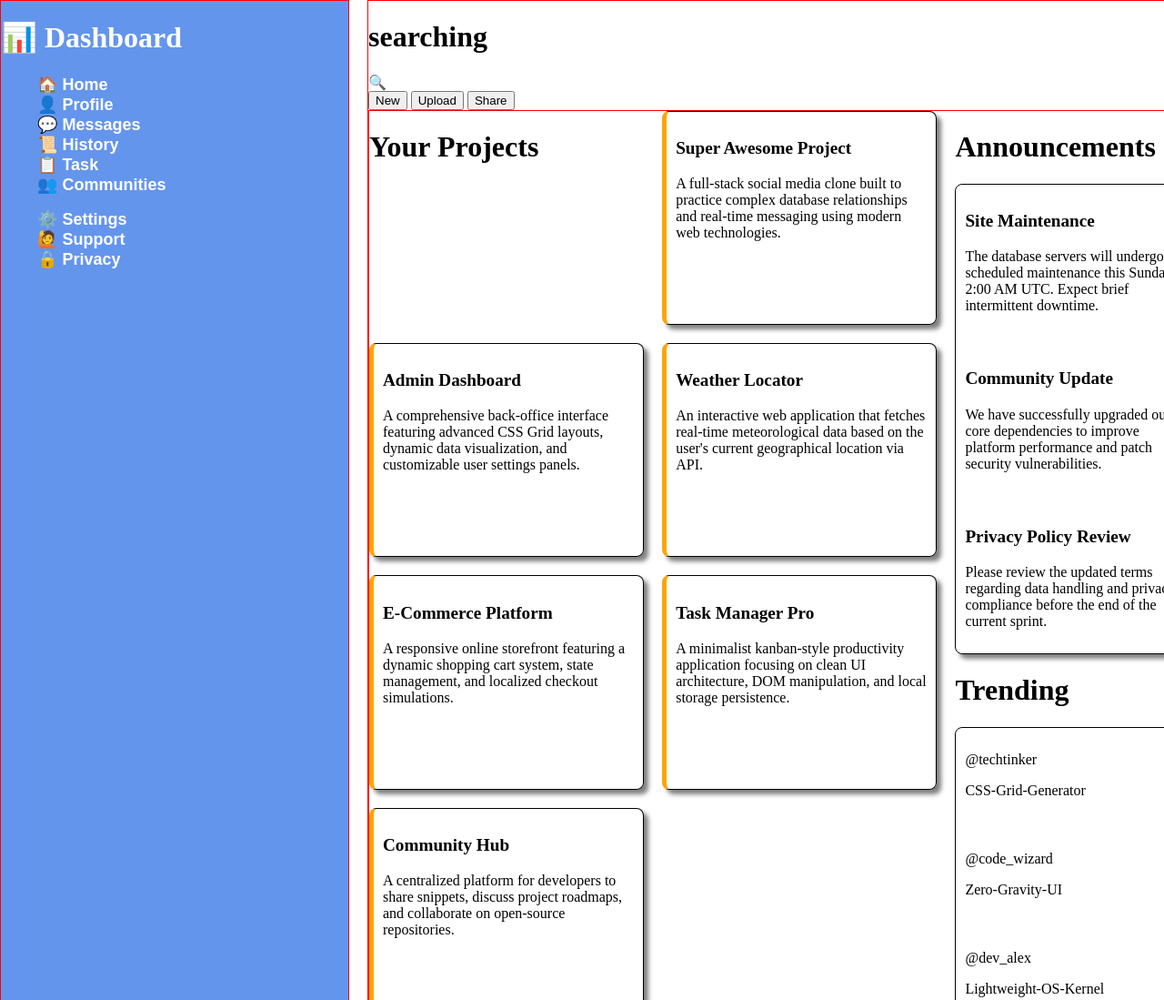
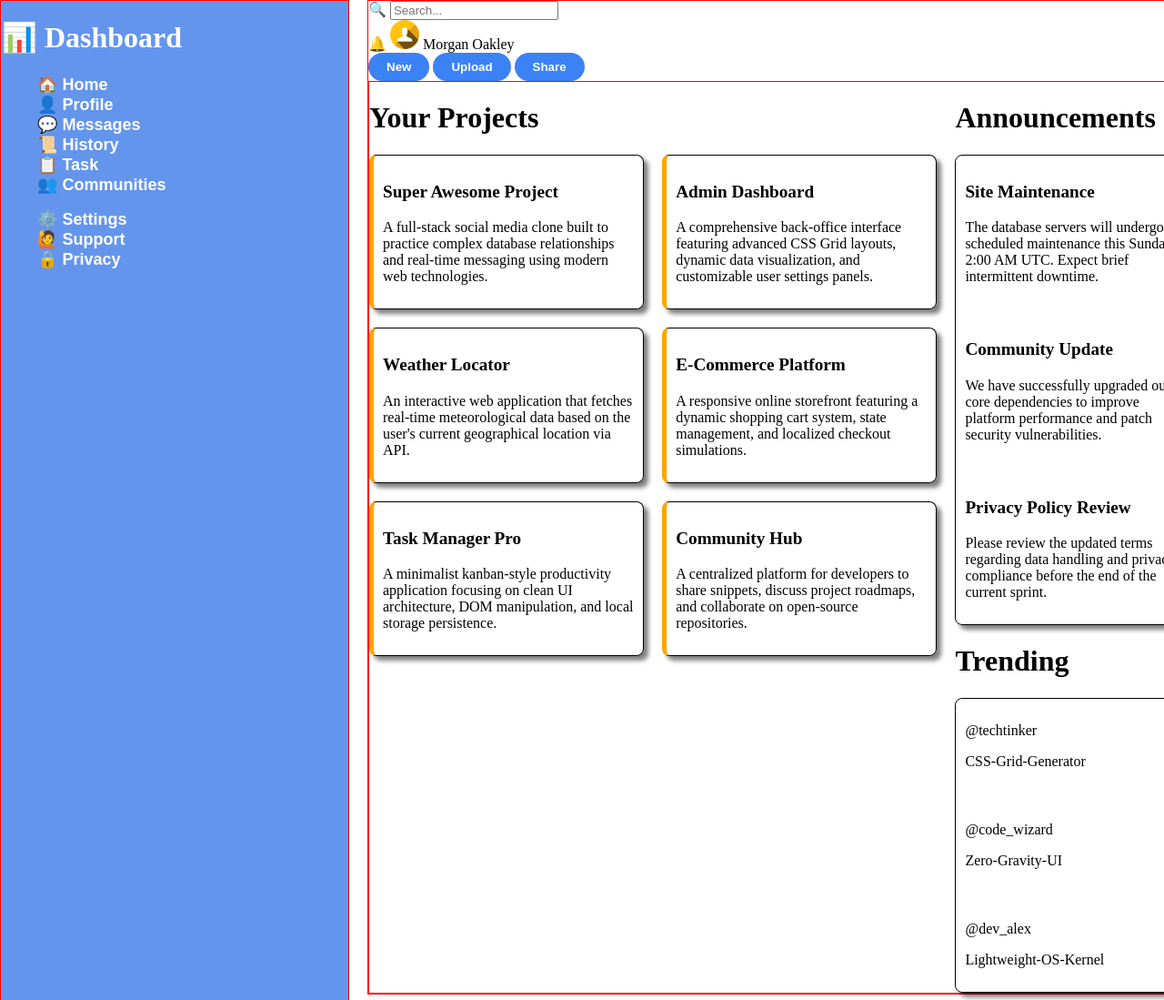
Before and after one commit to bbastiann/Project-Admin-Dashboard, a plain HTML site: page index.html in a window 1280 px wide. Shown: the top 1099 px of the page at 91% size. Drawn offline with Linux system fonts and the light colour scheme.

Commit message:
added avatar and header items

```diff
--- a/css/style.css
+++ b/css/style.css
@@ -5,6 +5,7 @@
 body,
 html {
   height: 100%;
+  width: 100%;
   margin: 0;
 }
 
@@ -101,3 +102,22 @@
 .announce-card{
     padding: 10px;
 }
+
+.aside-content{
+    display: grid;
+    grid-template-rows: auto auto
+}
+
+.avatar{
+    width: 2rem;
+}
+
+.btn-grid button {
+    padding: 8px 20px;
+    border: none;
+    border-radius: 20px;
+    background-color: #3b82f6;
+    color: white;
+    font-weight: bold;
+    cursor: pointer;
+}
--- a/index.html
+++ b/index.html
@@ -30,22 +30,29 @@
             </div>
         </div>
         <div class="right-side">
-            <div class="search-container">
-                <h1>searching</h1>
+            <div class="header">
+                <div class="header-top">
                     <div class="search-bar">
-                    <label for="seach">🔍</label>
-                    <label for="seach" type="text">
+                        🔍 <input type="text" placeholder="Search...">
                     </div>
-                <div class="profile"></div>
-                <div class="buttons">
+                    <div class="profile-menu">
+                        <span class="notification-icon">🔔</span>
+                        <img class="avatar" src="img/icon.png">
+                        <span class="username">Morgan Oakley</span>
+                    </div>
+                </div>
+                <div class="header-bottom">
+                    <div class="btn-grid">
                         <button>New</button>
                         <button>Upload</button>
                         <button>Share</button>
                     </div>
                 </div>
+            </div>
             <div class="main-content">
+                <div>
+                    <h1>Your Projects</h1>
                     <div class="projects-grid">
-                    <h1>Your Projects</h1>
                         <div class="project-card">
                             <p class="titulo">Super Awesome Project</p>
                             <p class="texto">A full-stack social media clone built to practice complex database
@@ -58,12 +65,14 @@
                         </div>
                         <div class="project-card">
                             <p class="titulo">Weather Locator</p>
-                        <p class="texto">An interactive web application that fetches real-time meteorological data based
+                            <p class="texto">An interactive web application that fetches real-time meteorological data
+                                based
                                 on the user's current geographical location via API.</p>
                         </div>
                         <div class="project-card">
                             <p class="titulo">E-Commerce Platform</p>
-                        <p class="texto">A responsive online storefront featuring a dynamic shopping cart system, state
+                            <p class="texto">A responsive online storefront featuring a dynamic shopping cart system,
+                                state
                                 management, and localized checkout simulations.</p>
                         </div>
                         <div class="project-card">
@@ -77,8 +86,8 @@
                                 roadmaps, and collaborate on open-source repositories.</p>
                         </div>
                     </div>
+                </div>
                 <div class="aside-content">
-
                     <div class="announcements-container">
                         <h1>Announcements</h1>
                         <div class="announcements-grid">
```
Also changed, not shown: img/icon.png (added). Lines whose indentation alone changed are shown as unchanged.
